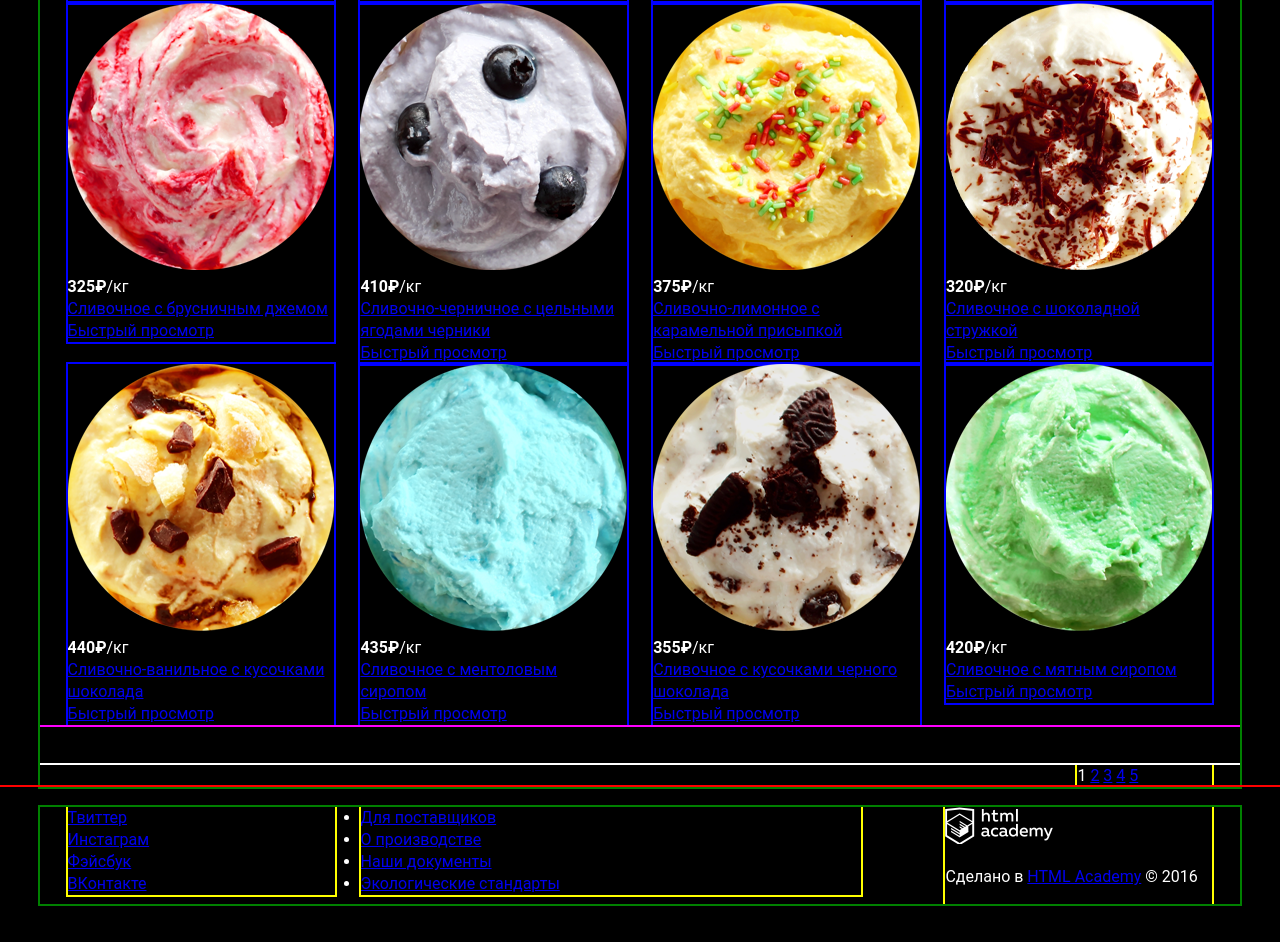
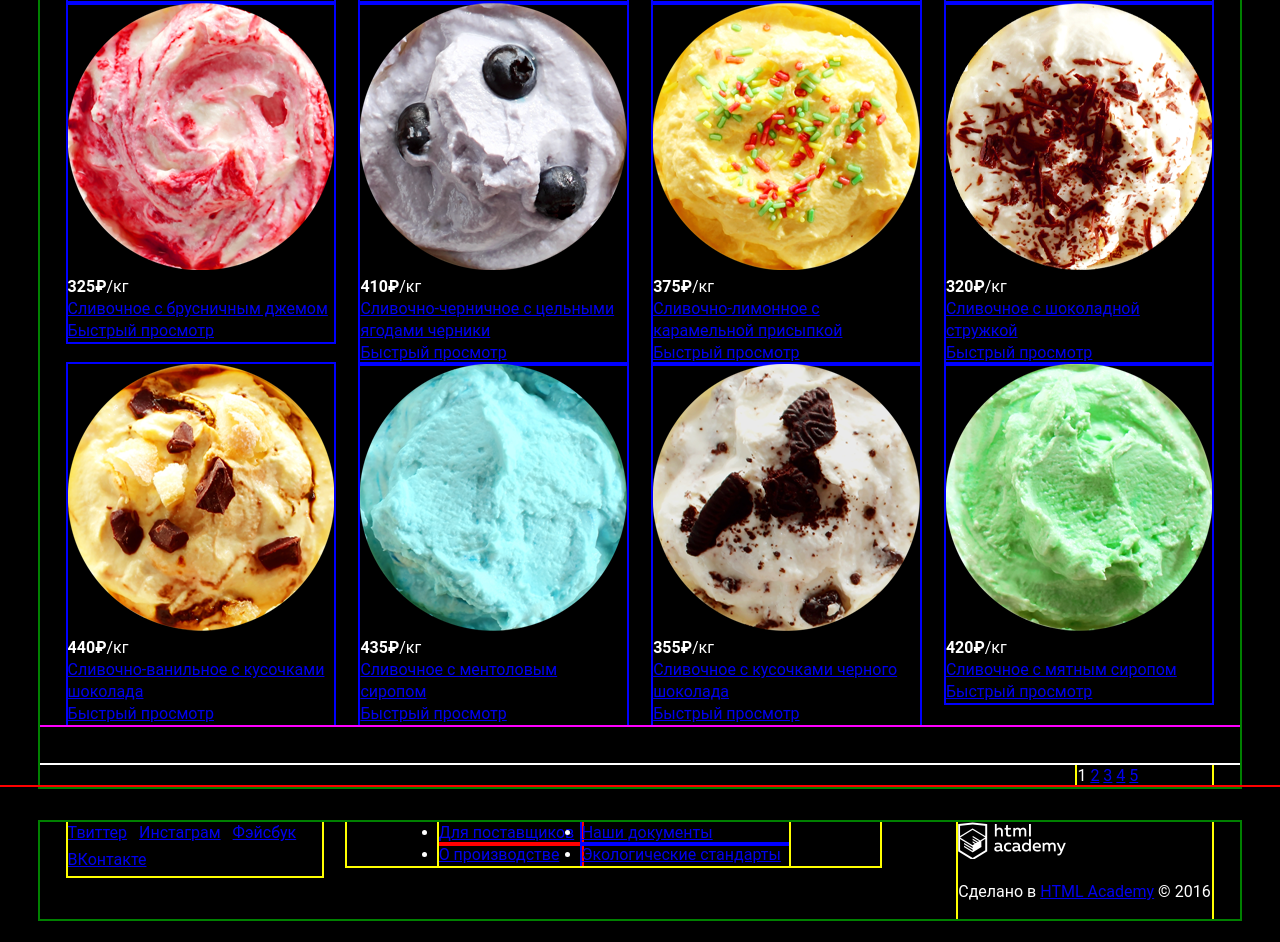
Before and after one commit to kataskin/136076-gllacy, a plain HTML site: page catalog.html in a window 1280 px wide. Shown: the part 782-1724 px from the top of the page. Drawn offline with Linux system fonts and the light colour scheme.

Commit message:
Доделан footer

```diff
--- a/catalog.html
+++ b/catalog.html
@@ -324,20 +324,22 @@
               <a href="#">ВКонтакте</a>
             </div>
           </div>
-          <ul class="footer-documents">
+          <div class="footer-documents">
+            <ul class="footer-documents-list">
               <li class="heart">
                 <a href="#">Для поставщиков</a>
+              </li>
+              <li>
+                <a href="#">Наши документы</a>
               </li>
               <li>
                 <a href="#">О производстве</a>
               </li>
               <li>
-              <a href="#">Наши документы</a>
-            </li>
-            <li>
                 <a href="#">Экологические стандарты</a>
               </li>
             </ul>
+          </div>
           <div class="footer-copyright">
             <img src="img/logo/logo-html-academy.png" alt="HTML Academy" width="108" height="37">
             <p>Сделано в <a href="#">HTML Academy</a> &copy; 2016</p>
--- a/css/style.css
+++ b/css/style.css
@@ -252,6 +252,7 @@ body {
 .breadcrumb {
   display: inline-block;
   vertical-align: top;
+  margin-right: 20px;
   font-size: 16px;
 
   /*для сетки*/
@@ -299,7 +300,7 @@ body {
 /*!!!!!!!!!!!!!!!!!!!!!!!!!!footer!!!!!!!!!!!!!!!!!!!!!!!!!!*/
 
 .main-footer {
-padding-top: 20px;
+padding-top: 35px;
 
   /*для сетки*/
   min-height: 120px;
@@ -308,28 +309,59 @@ padding-top: 20px;
 
 .footer-social {
   float: left;
-  width: 267px;
-  margin-right: 26px;
+  width: 22.2%;
+  margin-right: 2.2%;
+  font-size: 0;
 
   /*для сетки*/
   outline: 2px solid yellow;
 }
 
+.social {
+  display: inline-block;
+  margin-right: 12px;
+  font-size: 16px;
+}
+
 .footer-documents {
   float: left;
-  width: 500px;
+  width: 46.6%;
   margin: 0;
   padding: 0;
-  margin-right: 26px;
+  margin-right: 2.2%;
 
 
   /*для сетки*/
   outline: 2px solid yellow;
 }
 
+.footer-documents-list {
+  width: 350px;/*УТОЧНИТЬ!!!!*/
+  margin: 0 auto;
+  padding: 0;
+
+  /*для сетки*/
+  outline: 2px solid yellow;
+}
+
+.footer-documents-list li:nth-child(2n+1) {
+  float: left;
+  width: 143px;/*УТОЧНИТЬ!!!!*/
+
+  /*для сетки*/
+  outline: 2px solid red;
+}
+
+.footer-documents-list li:nth-child(2n) {
+  margin-left: 143px;/*УТОЧНИТЬ!!!!*/
+
+  /*для сетки*/
+  outline: 2px solid blue;
+}
+
 .footer-copyright {
   float: right;
-  width: 267px;
+  width: 22.2%;
 
   /*для сетки*/
   outline: 2px solid yellow;
```
Also changed, not shown: index.html (+6 -4 lines). Lines whose indentation alone changed are shown as unchanged.
